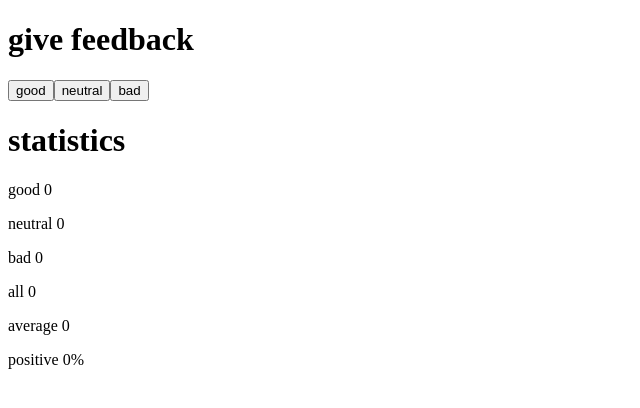
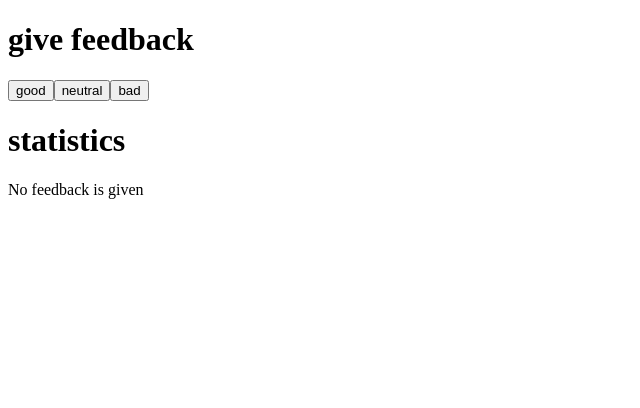
Before and after one commit to matejmilankov/full-stack-open, a React (Vite) app in the folder part1/unicafe/: page / in a window 1280 px wide. Shown: the top 408 px of the page, without its empty margins (0-640 px from the left). Built offline with nearby package versions, Linux system fonts and the light colour scheme.

Commit message:
Unicafe step 4

```diff
--- a/part1/unicafe/src/Statistics.jsx
+++ b/part1/unicafe/src/Statistics.jsx
@@ -4,6 +4,8 @@ export function Statistics(props) {
     const positive = total === 0 ? `0%` : `${props.good / total * 100}%`;
 
     return (
+        <>
+            {total !== 0 ? (
                 <>
                     <p>good {props.good}</p>
                     <p>neutral {props.neutral}</p>
@@ -12,5 +14,9 @@ export function Statistics(props) {
                     <p>average {avg}</p>
                     <p>positive {positive}</p>
                 </>
+            ) : (
+                <p>No feedback is given</p>
+            )}
+        </>
     )
 }
```
Lines whose indentation alone changed are shown as unchanged.
